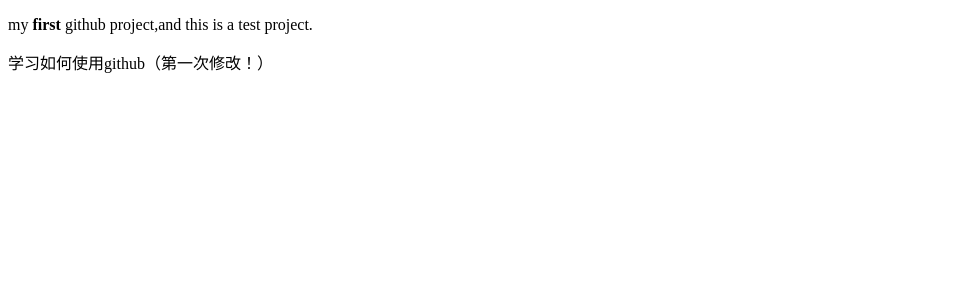
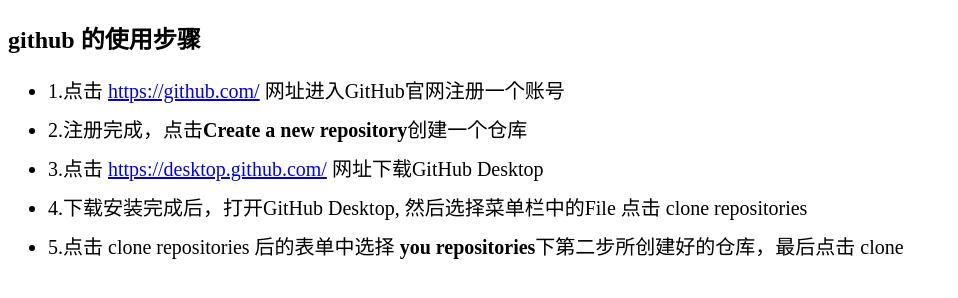
Before and after one commit to luxmoooo/myProject, a plain HTML site: page index.html in a window 1280 px wide. Shown: the whole page, without its empty margins (0-958 px from the left). Drawn offline with Linux system fonts and the light colour scheme.

Commit message:
修改内容
github使用步骤

```diff
--- a/index.html
+++ b/index.html
@@ -5,11 +5,22 @@
     <meta http-equiv="X-UA-Compatible" content="IE=edge">
     <meta name="viewport" content="width=device-width, initial-scale=1.0">
     <title>my first project</title>
+    <style>
+        li{
+            font-size: 20px;
+            margin-top: 10px;
+        }
+    </style>
 </head>
 <body>
-    <p>my <strong>first</strong> github project,and this is a test project.</p>
-
-    <p>学习如何使用github（第一次修改！）</p>
+    <h2>github 的使用步骤</h2>
+    <ul>
+        <li>1.点击 <a href="https://github.com/">https://github.com/</a> 网址进入GitHub官网注册一个账号</li>
+        <li>2.注册完成，点击<strong>Create a new repository</strong>创建一个仓库</li>
+        <li>3.点击 <a href="https://desktop.github.com/">https://desktop.github.com/</a> 网址下载GitHub Desktop</li>
+        <li>4.下载安装完成后，打开GitHub Desktop, 然后选择菜单栏中的File 点击 clone repositories</li>
+        <li>5.点击 clone repositories 后的表单中选择 <strong>you repositories</strong>下第二步所创建好的仓库，最后点击 clone</li>
+    </ul>
 
 </body>
 </html>
```
Also changed, not shown: 1 other file.
